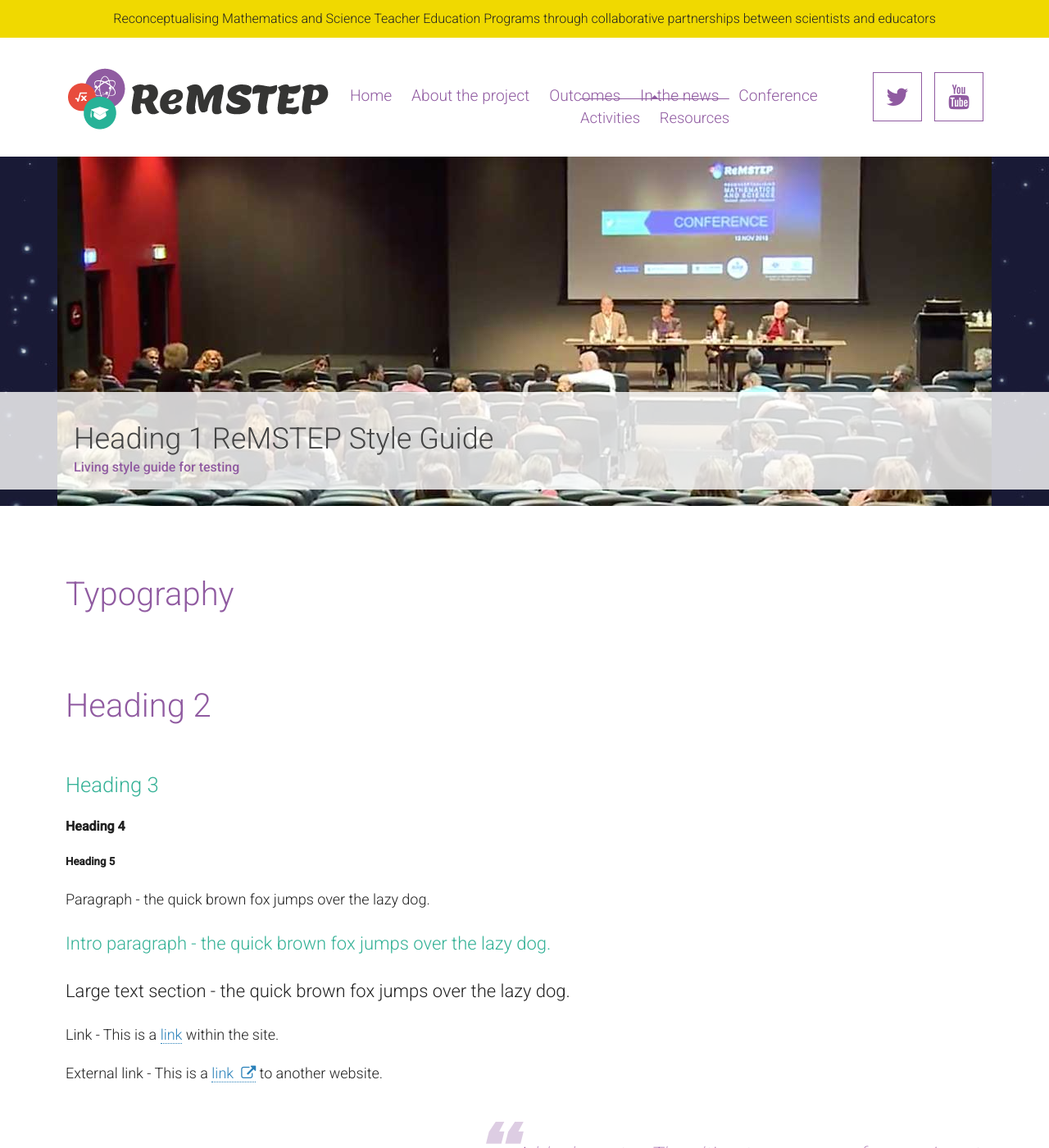
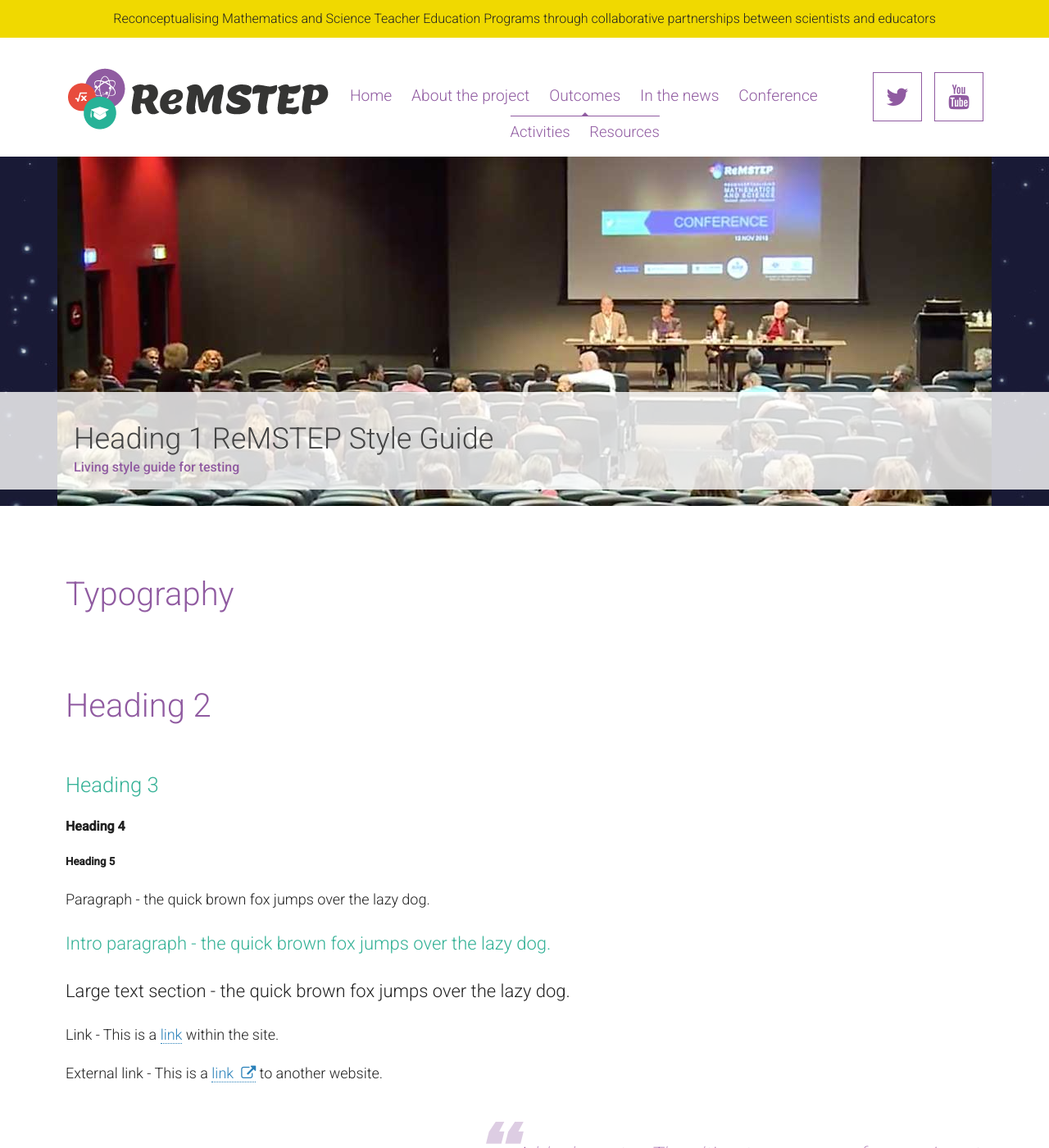
Before and after one commit to ReMSTEP/ReMSTEP-2017-v2, a Jekyll site: the page built from style-guide/index.html, in a window 1280 px wide and 1400 px high. Shown: the whole window at 82% size. Built offline with Jekyll 4.4.1, drawn with Linux system fonts in a browser that asks for light colours.

Commit message:
main nav alignment fix

```diff
--- a/_sass/_site-header.scss
+++ b/_sass/_site-header.scss
@@ -163,14 +163,17 @@ a.remstep-logo {
         .main-nav {
             display: inline;
             ul, li {
+                position: relative;
                 display: inline-block;
             }
             ul li ul {
-                position: fixed;
+                position: absolute;
+                top: 2.4em;
+                left: 50%;
+                transform: translateX(-50%);
+                white-space: nowrap;
                 padding: 0;
-                margin-top: 1em;
                 font-size: 0.8em;
-                transform: translateX(-27%);
                 border-top: 1px solid $purple;
                 &:before {
                     content: "";
@@ -183,6 +186,9 @@ a.remstep-logo {
                     top: -5px;
                     left: 50%;
                     transform: translateX(-50%);
+                }
+                li {
+                    margin-top: 6px;
                 }
                 li:last-child {
                     margin-right: 0;
```
